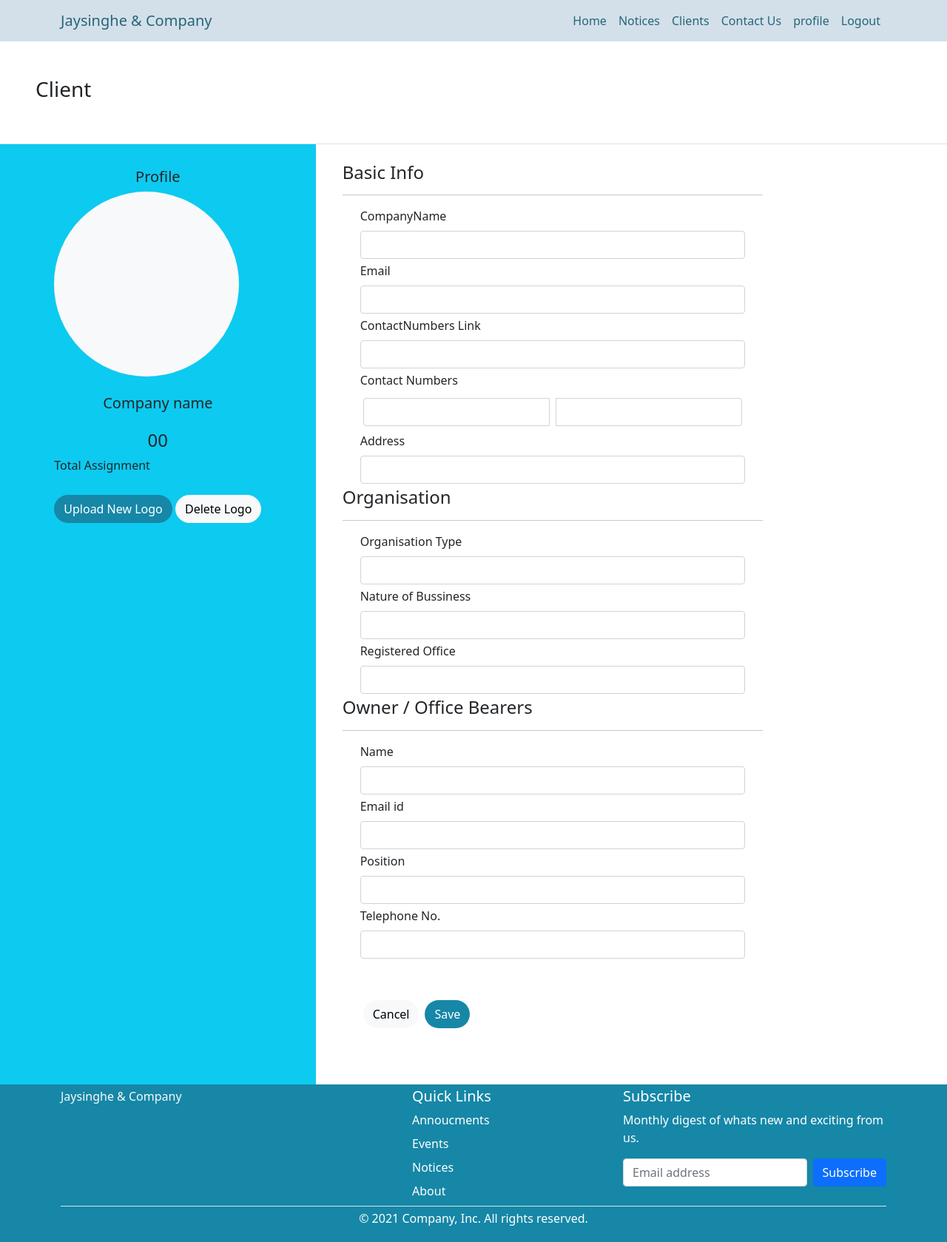
After one commit to gayatrishivani/EMS, a Django app: page /client in a window 1280 px wide. The commit adds this page. Shown: the whole page at 74% size. Run offline with Django 4.2, Linux system fonts and the light colour scheme; some libraries are stand-ins or nearby versions.

Commit message:
html-admin

```diff
--- /dev/null
+++ b/ManagementSystems/employee_management_app/admin_views.py
@@ -0,0 +1,6 @@
+from django.http import HttpResponse
+from django.shortcuts import render
+
+
+def client_view(request):
+    return render(request, 'admin/client.html')
--- a/ManagementSystems/employee_management_app/templates/admin/admin-base.html
+++ b/ManagementSystems/employee_management_app/templates/admin/admin-base.html
@@ -30,7 +30,7 @@
                         <a class="nav-link" href="#">Notices</a>
                     </li>
                     <li class="nav-item">
-                        <a class="nav-link">Clients</a>
+                        <a class="nav-link" href="/client" >Clients</a>
                     </li>
                     <li class="nav-item">
                         <a class="nav-link">Contact Us</a>
@@ -62,7 +62,7 @@
             <a class="nav-link text-white" href="#">Directors</a>
             <a class="nav-link text-white" href="#">Patners</a>
         </nav>
-        <a class="nav-link text-white" href="#">Client</a>
+        <a class="nav-link text-white" href="/client">Client</a>
         <a class="nav-link text-white" href="#">Assignment</a>
         <a href="#" class="nav-link text-white"> Attendance </a>
         <a class="nav-link text-white" href="#">Payroll</a>
--- /dev/null
+++ b/ManagementSystems/employee_management_app/templates/admin/client.html
@@ -0,0 +1,220 @@
+{% load static %}
+
+<!DOCTYPE html>
+<html lang="en">
+<head>
+    <meta charset="UTF-8">
+    <meta http-equiv="X-UA-Compatible" content="IE=edge">
+    <meta name="viewport" content="width=device-width, initial-scale=1.0">
+    <title> {% block page_title %}{% endblock page_title %} </title>
+    <link href="https://cdn.jsdelivr.net/npm/bootstrap@5.1.3/dist/css/bootstrap.min.css" rel="stylesheet" integrity="sha384-1BmE4kWBq78iYhFldvKuhfTAU6auU8tT94WrHftjDbrCEXSU1oBoqyl2QvZ6jIW3" crossorigin="anonymous">
+    <link rel="stylesheet" href="{% static 'styles/base.css' %}">
+    {% block page_css %}{% endblock page_css %}
+    <script src="https://ajax.googleapis.com/ajax/libs/jquery/3.5.1/jquery.min.js"></script>
+
+</head>
+<body>
+  <nav class="navbar navbar-expand-lg navbar-light navbar-top">
+    <div class="container d-flex">
+        <a class="navbar-brand" href="#" style="color: #276678;">Jaysinghe & Company</a>
+        <button class="navbar-toggler" type="button" data-bs-toggle="collapse" data-bs-target="#navbarSupportedContent" aria-controls="navbarSupportedContent" aria-expanded="false" aria-label="Toggle navigation">
+            <span class="navbar-toggler-icon"></span>
+        </button>
+        <div class="justify-content-end ">
+            <div class="collapse navbar-collapse" id="navbarSupportedContent">
+                <ul class="navbar-nav me-auto mb-2 mb-lg-0 justify-content-end nav-con">
+                    <li class="nav-item" >
+                        <a class="nav-link"  href="#">Home</a>
+                    </li>
+                    <li class="nav-item">
+                        <a class="nav-link" href="#">Notices</a>
+                    </li>
+                    <li class="nav-item">
+                        <a class="nav-link">Clients</a>
+                    </li>
+                    <li class="nav-item">
+                        <a class="nav-link">Contact Us</a>
+                    </li>
+                    <li class="nav-item">
+                        <a class="nav-link">profile</a>
+                    </li>
+                    <li class="nav-item">
+                        <a class="nav-link" href="/logout">Logout</a>
+                    </li>
+                </ul>
+            </div>
+        </div>
+    </div>
+</nav>
+
+
+
+<main class="main">
+    <div class="p-5">
+        <h3>Client</h3>
+    </div>
+
+    <div class="container-fluid">
+        <div class="row border-top">
+            <div class="col-4 bg-info d-flex justify-content-center" style="min-height: 100vh;" >
+                <div class="flex-column" >
+                    <div class="my-4 pt-2" >
+                        <h5 class=" text-center" > Profile </h5>
+                        <div class="rounded-circle bg-light " style="height: 250px; width: 250px;" >
+
+                        </div>
+                    </div>
+
+                    <div class="my-1" >
+                        <h5 class="text-center" >
+                            Company name
+                        </h5>
+                    </div>
+
+                    <div class="my-4" >
+                        <h4 class="text-center m-2"> 00 </h4>
+                        <span class="text-center" >Total Assignment</span>
+                    </div>
+
+                    <div class="my-4 flex-column " >
+                        <button class="rounded-pill btn btn-cust my-1"> Upload New Logo  </button>
+                        <button class="rounded-pill btn btn-light my-1"> Delete Logo </button>
+                    </div>
+
+                </div>
+            </div>
+
+            <div class="col-6">
+                <div class="container-md my-4">
+                    <h4>Basic Info</h4>
+                    <hr>
+                    <form action="#">
+                        <div class="container-md" >
+                            <div class="mb-1">
+                                <label for="CompanyName" class="form-label">CompanyName</label>
+                                <input type="text" name="CompanyName" class="form-control" id="CompanyName" >
+                            </div>
+                            <div class="mb-1">
+                                <label for="Email" class="form-label">Email</label>
+                                <input type="email" name="Email" class="form-control" id="Email" >
+                            </div>
+                            <div class="mb-1">
+                                <label for="CompanyLink" class="form-label">ContactNumbers Link</label>
+                                <input type="text" name="CompanyLink" class="form-control" id="CompanyLink" >
+                            </div>
+                            <div class="mb-1">
+                                <label for="ContactNumbers" class="form-label">Contact Numbers</label>
+                                <div class= "input-group">
+                                    <input type="number" name="Contact1" class="form-control w-25 m-1" id="Contact1" >
+                                    <input type="number" name="Contact2" class="form-control w-25 m-1" id="Contact2" >
+                                </div>
+                            </div>
+                            <div class="mb-1">
+                                <label for="Address" class="form-label">Address</label>
+                                <input type="text" name="Address" class="form-control" id="Address" >
+                            </div>
+
+                        </div>
+                        <h4> Organisation  </h4>
+                        <hr>
+                        <div class="container-md" >
+                            <div class="mb-1">
+                                <label for="OrganisationType" class="form-label">Organisation Type</label>
+                                <input type="text" name="OrganisationType" class="form-control" id="OrganisationType" >
+                            </div>
+                            <div class="mb-1">
+                                <label for="NOB" class="form-label">Nature of Bussiness</label>
+                                <input type="text" name="NOB" class="form-control" id="NOB" >
+                            </div>
+                            <div class="mb-1">
+                                <label for="RegisterdOffice" class="form-label">Registered Office</label>
+                                <input type="text" name="RegisterdOffice" class="form-control" id="RegisterdOffice" >
+                            </div>
+                        </div>
+                        <h4> Owner / Office Bearers </h4>
+                        <hr>
+                        <div class="container">
+                            <div class="mb-1">
+                                <label for="Name" class="form-label">Name</label>
+                                <input type="text" name="Name" class="form-control" id="Name" >
+                            </div>
+                            <div class="mb-1">
+                                <label for="Emailid" class="form-label">Email id</label>
+                                <input type="email" name="Emailid" class="form-control" id="Emailid" >
+                            </div>
+                            <div class="mb-1">
+                                <label for="Position" class="form-label">Position</label>
+                                <input type="text" name="Position" class="form-control" id="Position" >
+                            </div>
+                            <div class="mb-1">
+                                <label for="TelephoneNO" class="form-label">Telephone No.</label>
+                                <input type="number" name="TelephoneNO" class="form-control" id="TelephoneNO" >
+                            </div>
+                            <div class="btn-group justify-content-end my-5">
+                                <button class="btn btn-light rounded-pill m-1" > Cancel </button>
+                                <button class="btn btn-cust rounded-pill m-1" > Save </button>
+                            </div>
+                        </div>
+                    </form>
+                </div>
+            </div>
+
+        </div>
+
+    </div>
+
+</main>
+
+<div class="container-fluid bottom-0 position-relative flex-grow-1 mt-0 mb-auto footer">
+    <div class="container ">
+        <footer class="py-1">
+        <div class="row">
+            <div class="col">
+                <a href="#" class="d-flex align-items-center mb-3 link-light text-decoration-none">
+                    Jaysinghe & Company
+                </a>
+                <ul class="list-unstyled d-flex">
+                    <li class="ms-3"><a class="link-dark" href="#"><svg class="bi" width="24" height="24"><use xlink:href="#twitter"></use></svg></a></li>
+                    <li class="ms-3"><a class="link-dark" href="#"><svg class="bi" width="24" height="24"><use xlink:href="#instagram"></use></svg></a></li>
+                    <li class="ms-3"><a class="link-dark" href="#"><svg class="bi" width="24" height="24"><use xlink:href="#facebook"></use></svg></a></li>
+                </ul>
+            </div>
+
+            <div class="col-2">
+            <h5>Quick Links</h5>
+            <ul class="nav flex-column ">
+                <li class="nav-item mb-2"><a href="#" class="nav-link p-0 text-white">Annoucments</a></li>
+                <li class="nav-item mb-2"><a href="#" class="nav-link p-0 text-white">Events</a></li>
+                <li class="nav-item mb-2"><a href="#" class="nav-link p-0 text-white">Notices</a></li>
+                <li class="nav-item mb-2"><a href="#" class="nav-link p-0 text-white">About</a></li>
+            </ul>
+            </div>
+
+            <div class="col-4 offset-1">
+            <form>
+                <h5>Subscribe</h5>
+                <p>Monthly digest of whats new and exciting from us.</p>
+                <div class="d-flex w-100 gap-2">
+                <label for="newsletter1" class="visually-hidden">Email address</label>
+                <input id="newsletter1" type="text" class="form-control" placeholder="Email address" pwa2-uuid="EDITOR/input-9DD-D96-5E54A-147" pwa-fake-editor="">
+                <button class="btn btn-primary" type="button">Subscribe</button>
+                </div>
+            </form>
+            </div>
+        </div>
+
+        <div class="d-flex justify-content-center pt-1 border-top">
+            <p>© 2021 Company, Inc. All rights reserved.</p>
+            <!-- <ul class="list-unstyled d-flex">
+            <li class="ms-3"><a class="link-dark" href="#"><svg class="bi" width="24" height="24"><use xlink:href="#twitter"></use></svg></a></li>
+            <li class="ms-3"><a class="link-dark" href="#"><svg class="bi" width="24" height="24"><use xlink:href="#instagram"></use></svg></a></li>
+            <li class="ms-3"><a class="link-dark" href="#"><svg class="bi" width="24" height="24"><use xlink:href="#facebook"></use></svg></a></li>
+            </ul> -->
+        </div>
+        </footer>
+        </div>
+  </div>
+
+<script src="https://cdn.jsdelivr.net/npm/bootstrap@5.1.3/dist/js/bootstrap.bundle.min.js" integrity="sha384-ka7Sk0Gln4gmtz2MlQnikT1wXgYsOg+OMhuP+IlRH9sENBO0LRn5q+8nbTov4+1p" crossorigin="anonymous"></script>
+</body>
+</html>
--- a/ManagementSystems/employee_management_app/urls.py
+++ b/ManagementSystems/employee_management_app/urls.py
@@ -1,6 +1,8 @@
 from unicodedata import name
 from wsgiref.simple_server import demo_app
 from django.urls import path
+
+from .admin_views import client_view
 
 from .staff_views import *
 from .views import *
@@ -20,6 +22,6 @@ urlpatterns = [
     path('admin-home', admin_view, name="adminHome"),
     path('add_staff',Add_staff, name = "add_staff"),
     path('adding_staff', Adding_staff, name="adding_staff"),
-
+    path('client', client_view, name='client'),
 
 ]
```
Also changed, not shown: ManagementSystems/employee_management_app/static/styles/client.css (added, +60 -0 lines).
